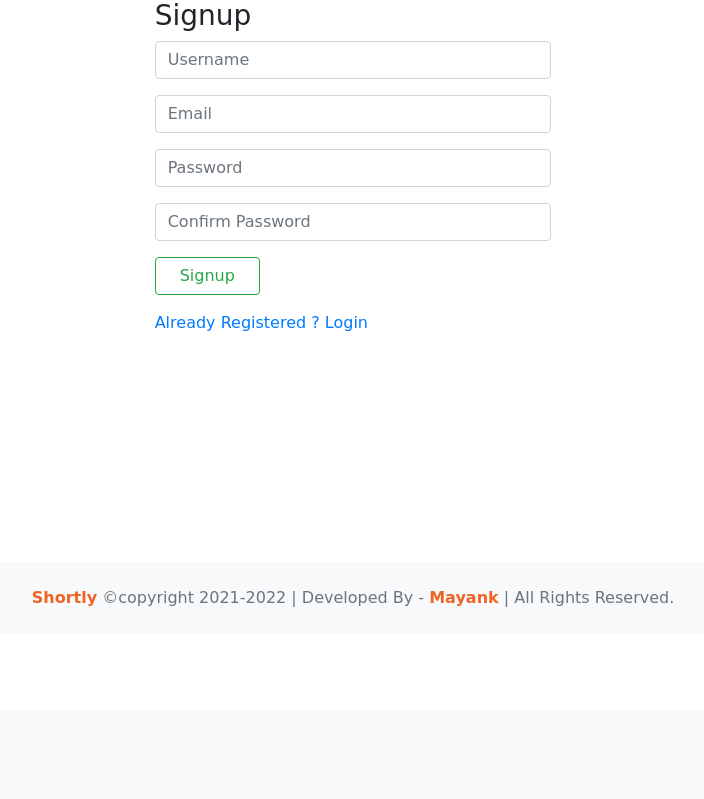
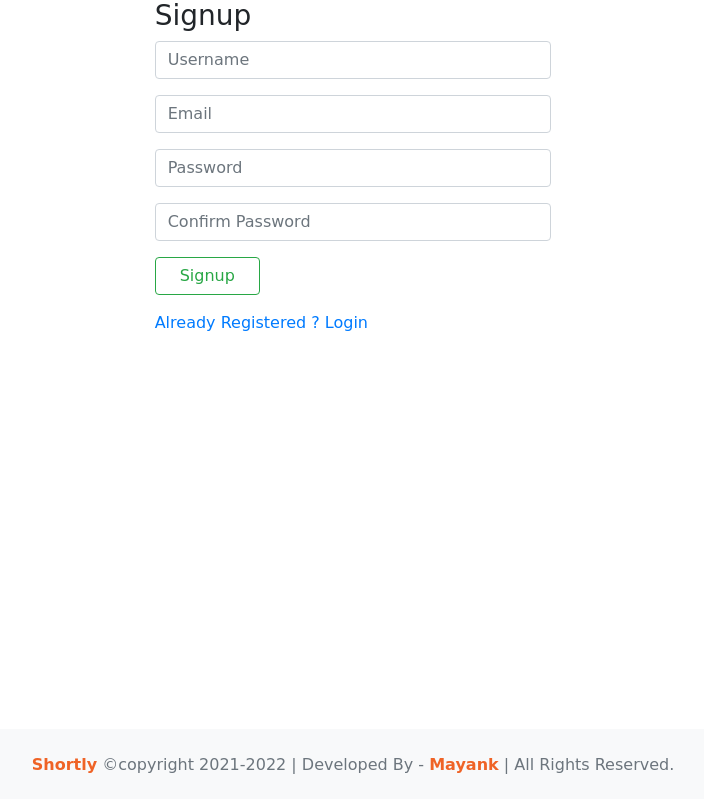
Before and after one commit to zestrixx/URLshortener, a Django app: page /signup/ in a window 1280 px wide. Shown: the part 90-889 px from the top of the page, without its empty margins (287-991 px from the left). Before the commit the page ends 697 px from the top, so only its background shows below. Run offline with Django 3.2, Linux system fonts and the light colour scheme; some libraries are stand-ins or nearby versions; some web fonts are replaced.

Commit message:
modified footer

```diff
--- a/templates/dashboard.html
+++ b/templates/dashboard.html
@@ -1,9 +1,4 @@
 {% extends 'nav.html' %}
-{% block css %}
-.footer{
-margin-top: 210px;
-}
-{% endblock %}
 {% block body %}
 
 <div class="container shadow p-4">
--- a/templates/login.html
+++ b/templates/login.html
@@ -1,10 +1,5 @@
 {% extends 'nav.html' %}
 
-{% block css %}
-    .footer{
-    margin-top: 335px;
-    }
-{% endblock %}
 {% block body %}
 
 <div class="container-fluid">
--- a/templates/nav.html
+++ b/templates/nav.html
@@ -18,7 +18,12 @@
         font-family: 'Baloo Thambi 2', cursive;
 
       }
-
+      .content{
+        min-height: calc(100vh - 70px);
+      }
+      .footer{
+        height: 70px;
+      }
       .nav-item {
         padding: 0px 15px;
       }
@@ -39,7 +44,8 @@
         aria-expanded="false" aria-label="Toggle navigation">
         <span class="navbar-toggler-icon"></span>
       </button>
-      <div class="collapse navbar-collapse justify-content-end" id="navbarNavDropdown">
+      <div class="collapse navbar-collapse justify-content-end"
+        id="navbarNavDropdown">
         <ul class="navbar-nav" style="font-size: 16px;">
           <li class="nav-item">
             <a class="nav-link" style="color: #ef6326;" href="/">Home</a>
@@ -74,16 +80,18 @@
     </nav>
 
     <br>
-
+    <div class="content">
       {% block body %}
 
       {% endblock %}
 
+    </div>
       <footer class="footer py-4 bg-light">
         <!--      <p class="float-right"><a href="#">Back to top</a></p>-->
         <div class="container text-center">
           <span class="text-muted"><strong
-            style="color: #ef6326;">Shortly</strong> &copy;copyright 2021-2022 |
+              style="color: #ef6326;">Shortly</strong> &copy;copyright 2021-2022
+            |
             Developed By
             - <a href="https://www.instagram.com/i.g_leo/"><strong
                 style="color: #ef6326;">Mayank</strong></a> | All Rights
--- a/templates/signup.html
+++ b/templates/signup.html
@@ -1,10 +1,5 @@
 {% extends 'nav.html' %}
 
-{% block css %}
-    .footer{
-    margin-top: 227px;
-    }
-{% endblock %}
 {% block body %}
 
 <div class="container-fluid">
```
Also changed, not shown: db.sqlite3. Lines whose indentation alone changed are shown as unchanged.
